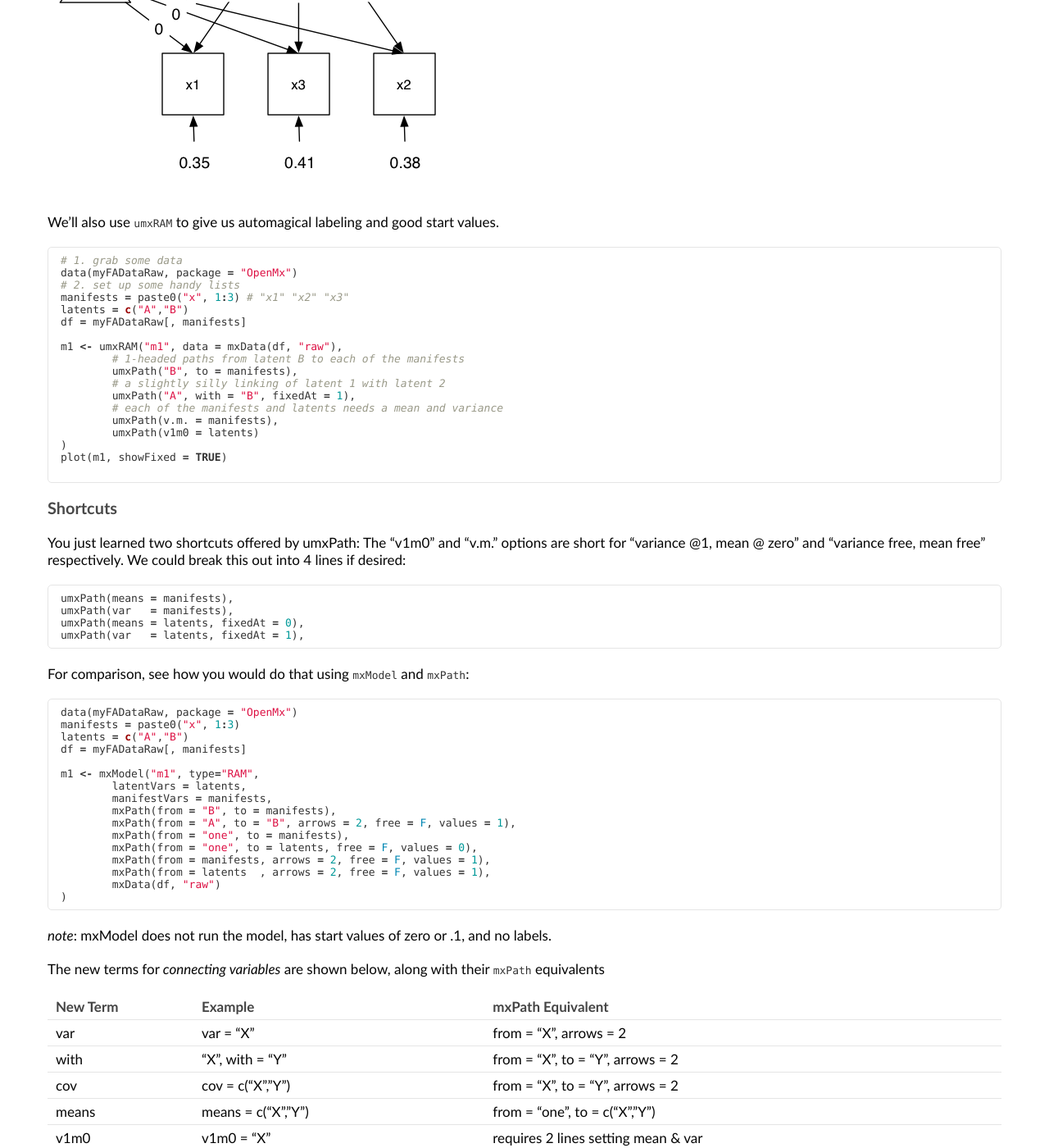
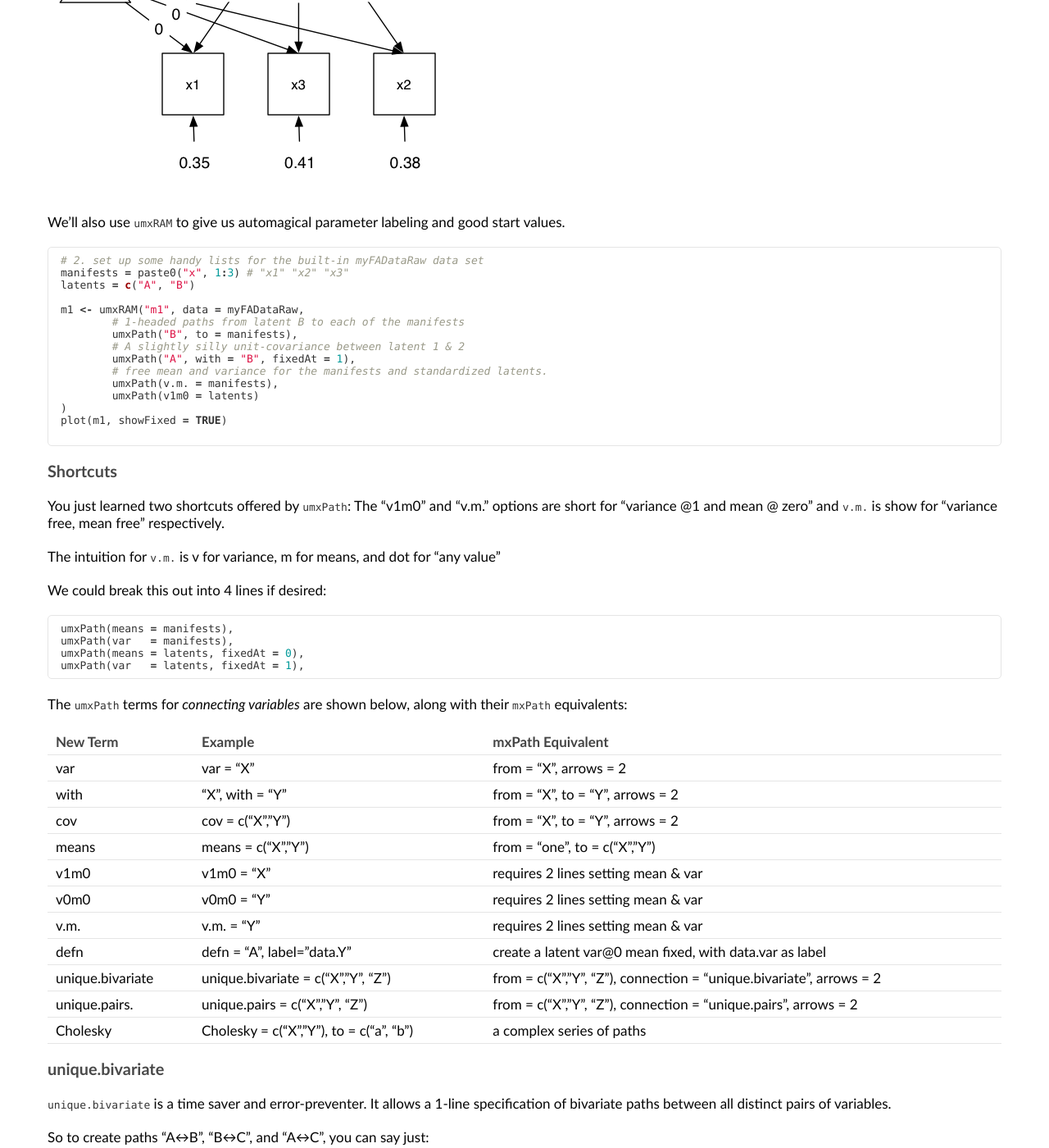
Before and after one commit to tbates/tbates.github.io, a Jekyll site: the page built from _posts/1995-11-20-detailed-umxPath.markdown, in a window 1280 px wide and 1400 px high, scrolled down 525 px. Shown: the whole window at 82% size. Built offline with Jekyll 4.4.1, drawn with Linux system fonts in a browser that asks for light colours; some of the changed text lies outside the part shown.

Commit message:
plot improvement: needs same and spline examples umxPath improvements

````diff
--- a/_posts/1995-11-20-detailed-umxPath.markdown
+++ b/_posts/1995-11-20-detailed-umxPath.markdown
@@ -14,22 +14,19 @@ Let’s start using `umxPath` to specify a [CFA](https://en.wikipedia.org/wiki/C
 
 ![UmxPath Model1](/media/umxPath/umxPath_model1.png)
 
-We'll also use `umxRAM` to give us automagical labeling and good start values.
+We'll also use `umxRAM` to give us automagical parameter labeling and good start values.
 
 ```r
-# 1. grab some data
-data(myFADataRaw, package = "OpenMx")
-# 2. set up some handy lists
+# 2. set up some handy lists for the built-in myFADataRaw data set
 manifests = paste0("x", 1:3) # "x1" "x2" "x3"
-latents = c("A","B")
-df = myFADataRaw[, manifests]
+latents = c("A", "B")
 
-m1 <- umxRAM("m1", data = mxData(df, "raw"),
+m1 <- umxRAM("m1", data = myFADataRaw,
 	# 1-headed paths from latent B to each of the manifests
 	umxPath("B", to = manifests),
-	# a slightly silly linking of latent 1 with latent 2
+	# A slightly silly unit-covariance between latent 1 & 2
 	umxPath("A", with = "B", fixedAt = 1),
-	# each of the manifests and latents needs a mean and variance
+	# free mean and variance for the manifests and standardized latents.
 	umxPath(v.m. = manifests),
 	umxPath(v1m0 = latents)
 )
@@ -39,7 +36,10 @@ plot(m1, showFixed = TRUE)
 
 ### Shortcuts
 
-You just learned two shortcuts offered by umxPath: The "v1m0" and "v.m." options are short for "variance @1, mean @ zero" and "variance free, mean free" respectively.
+You just learned two shortcuts offered by `umxPath`: The "v1m0" and "v.m." options are short for "variance @1 and mean @ zero" and `v.m.` is show for "variance free, mean free" respectively.
+
+The intuition for `v.m.` is v for variance, m for means, and dot for "any value"
+
 We could break this out into 4 lines if desired:
 
 ```r
@@ -49,30 +49,7 @@ umxPath(means = latents, fixedAt = 0),
 umxPath(var   = latents, fixedAt = 1),
 ```
 
-For comparison, see how you would do that using `mxModel` and `mxPath`:
-
-```r
-data(myFADataRaw, package = "OpenMx")
-manifests = paste0("x", 1:3)
-latents = c("A","B")
-df = myFADataRaw[, manifests]
-
-m1 <- mxModel("m1", type="RAM",
-	latentVars = latents,
-	manifestVars = manifests,
-	mxPath(from = "B", to = manifests),
-	mxPath(from = "A", to = "B", arrows = 2, free = F, values = 1),
-	mxPath(from = "one", to = manifests),
-	mxPath(from = "one", to = latents, free = F, values = 0),
-	mxPath(from = manifests, arrows = 2, free = F, values = 1),
-	mxPath(from = latents  , arrows = 2, free = F, values = 1),
-	mxData(df, "raw")
-)
-```
-
-*note*: mxModel does not run the model, has start values of zero or .1, and no labels.
-
-The new terms for *connecting variables* are shown below, along with their `mxPath` equivalents
+The `umxPath` terms for *connecting variables* are shown below, along with their `mxPath` equivalents:
 
 |New Term         | Example           | mxPath Equivalent                    |
 |-----------------|:-------------------|:------------------------------------|
@@ -157,7 +133,7 @@ umxPath(from  = "A", to = "A")
 
 #### QuickLook: look often, run once
 
-*Tip*: `plot`() is a great way to see what you are doing in a model as you build it: look often build once
+*Tip*: `plot`() is a great way to see what you are doing in a model as you build it: look often build once.
 
 ```r
     plot(umxRAM("tim", umxPath(c("mpg", "cyl", "disp"), value=1), data=mtcars, run=F))
````
Also changed, not shown: other parts of _posts/1995-11-20-detailed-umxPath.markdown (+1 -2 lines), _posts/1995-11-10-detailed-plot.markdown (+18 -24 lines).
